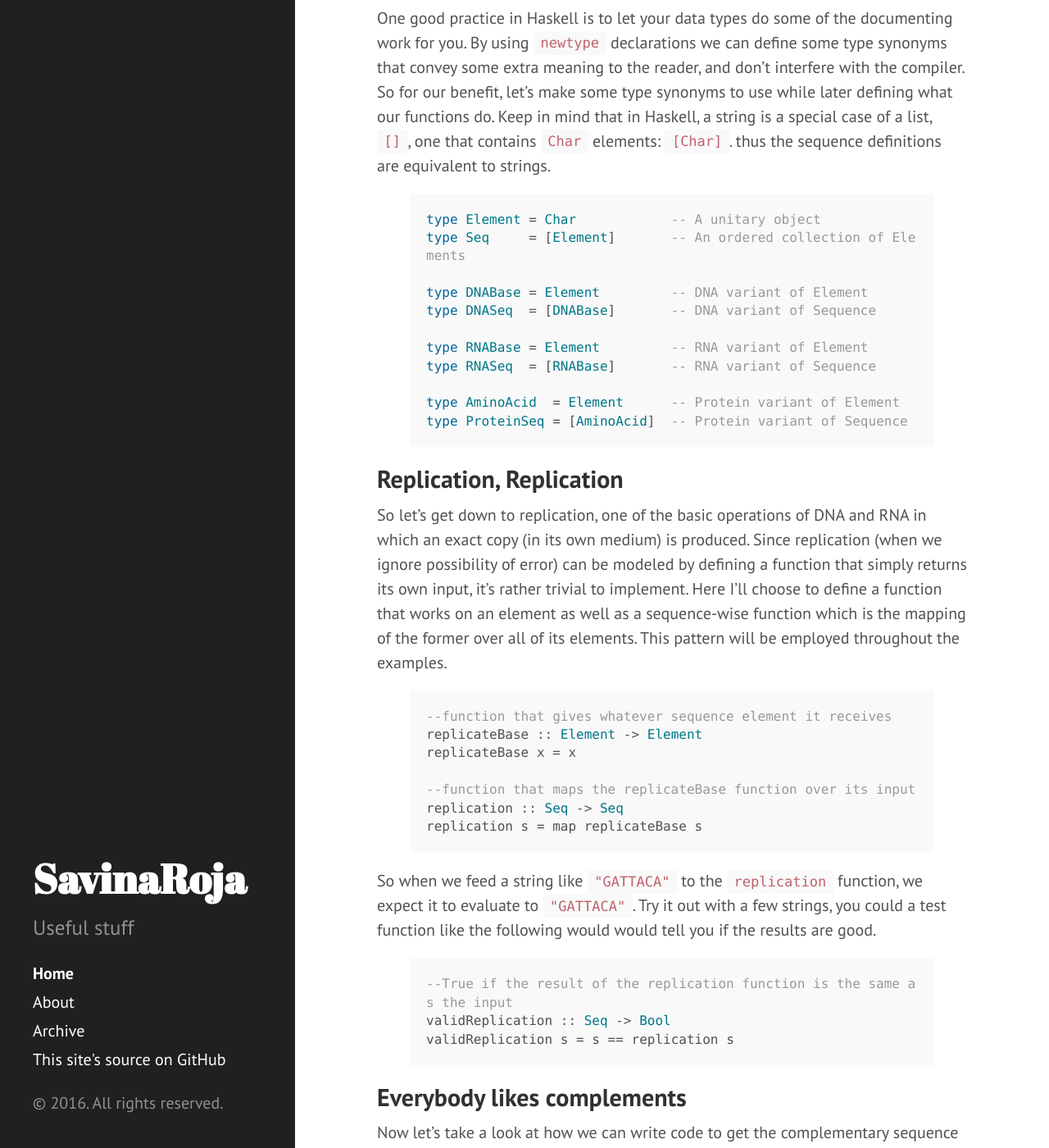
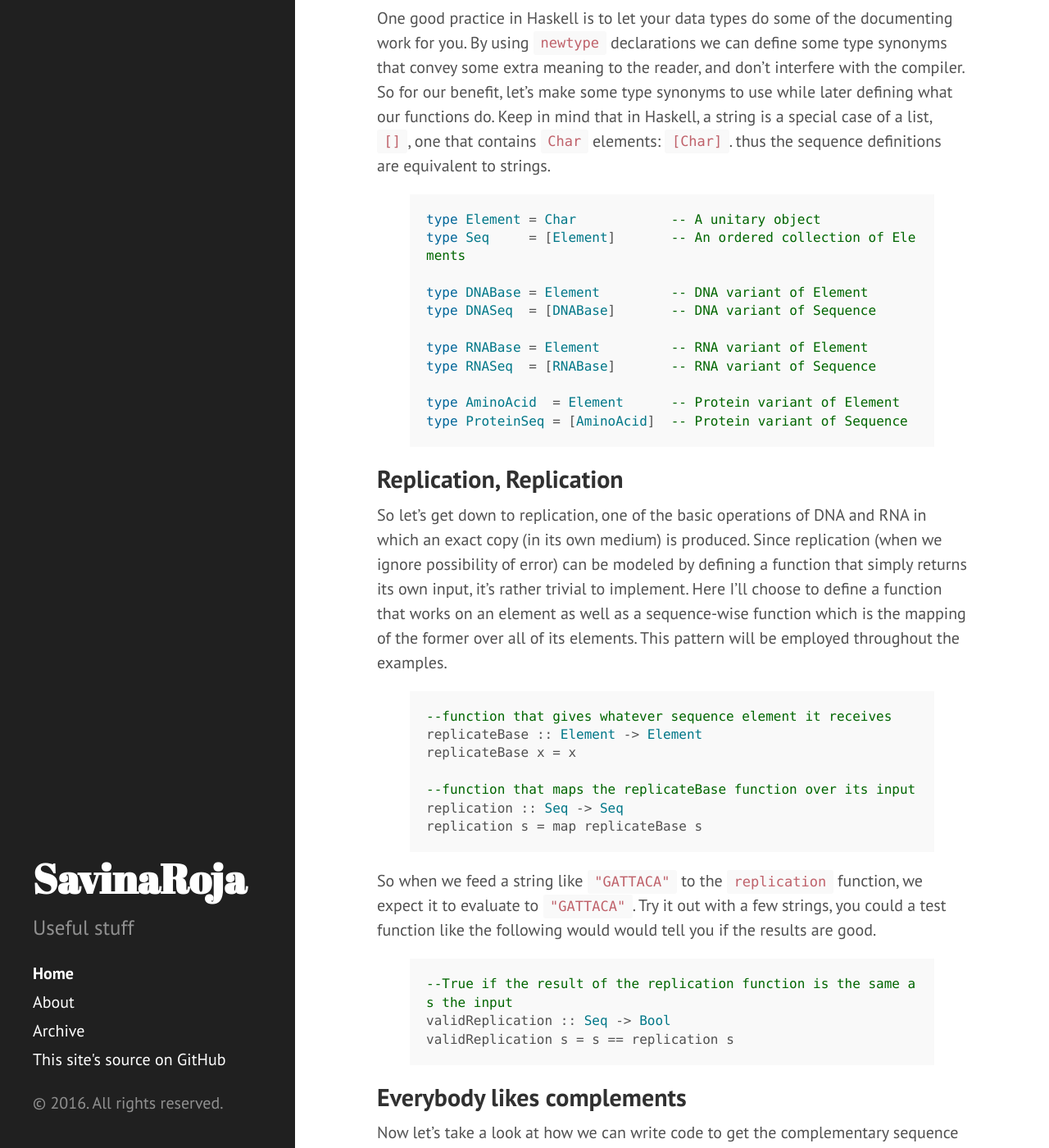
Before and after one commit to SavinaRoja/SavinaRoja.github.io, a Jekyll site: the page built from index.html, in a window 1280 px wide and 1400 px high, scrolled down 611 px. Shown: the whole window at 82% size. Built offline with Jekyll 4.4.1, drawn with Linux system fonts in a browser that asks for light colours; Markdown is read by kramdown in place of the engine named in the settings; the list of posts is cut into pages by our own code.

Commit message:
trying to fix the horrible low contrast comments

```diff
--- a/public/css/syntax.css
+++ b/public/css/syntax.css
@@ -5,8 +5,8 @@
 .highlight .o { color: #555 } /* Operator */
 .highlight .cm { color: #09f; font-style: italic } /* Comment.Multiline */
 .highlight .cp { color: #099 } /* Comment.Preproc */
-.highlight .c1 { color: #999; } /* Comment.Single */
-.highlight .cs { color: #999; } /* Comment.Special */
+.highlight .c1 { color: #006600; } /* Comment.Single */
+.highlight .cs { color: #006600; } /* Comment.Special */
 .highlight .gd { background-color: #fcc; border: 1px solid #c00 } /* Generic.Deleted */
 .highlight .ge { font-style: italic } /* Generic.Emph */
 .highlight .gr { color: #f00 } /* Generic.Error */
```
